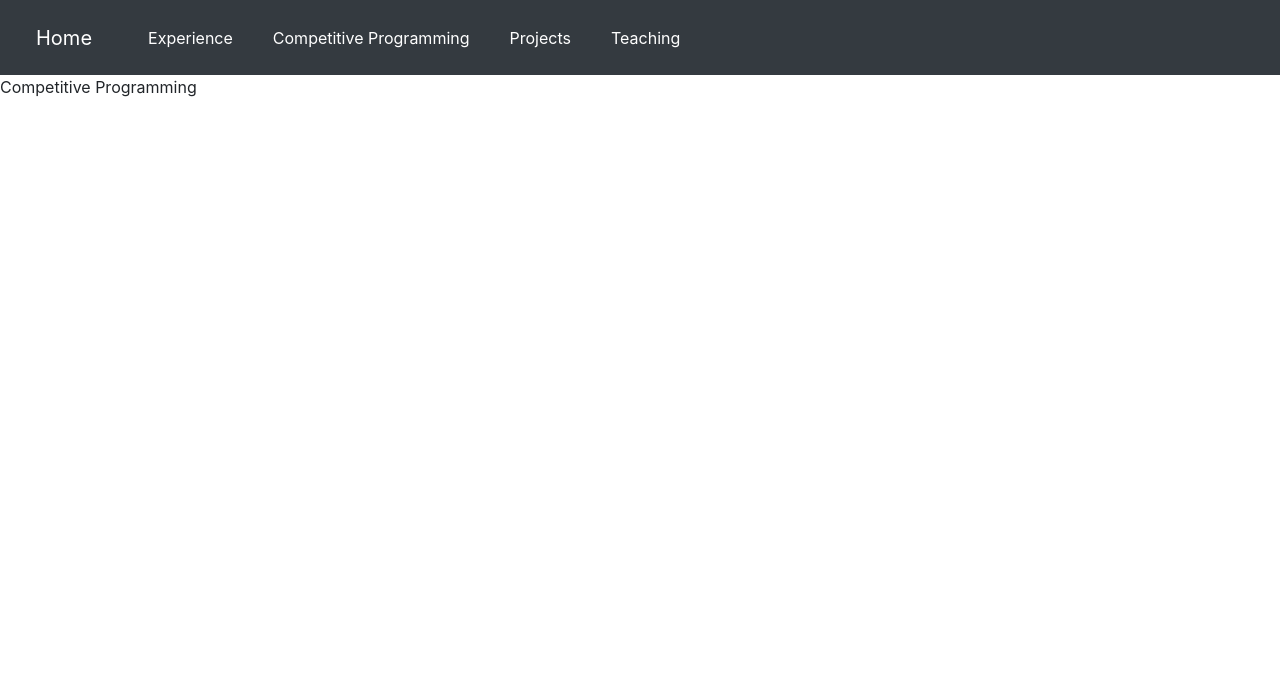
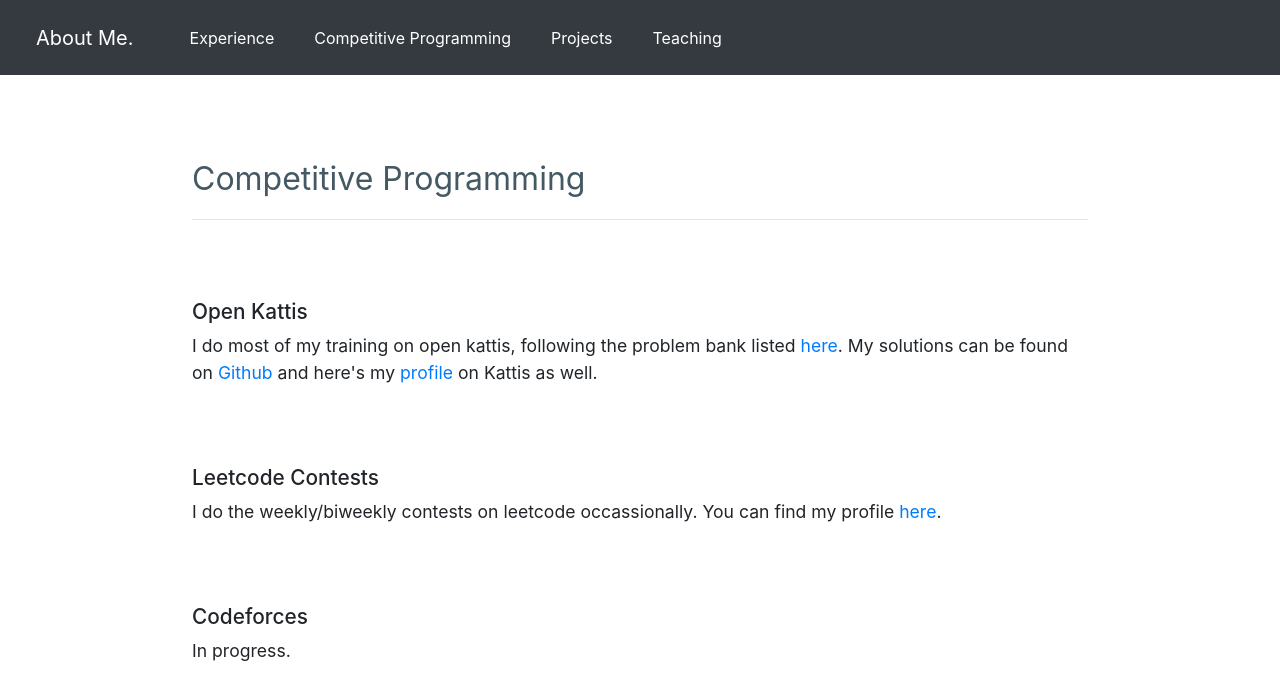
Before and after one commit to shermz-lim/portfolio, a React (Create React App) app: page /cp in a window 1280 px wide. Shown: the top 700 px of the page. Built offline with nearby package versions, Linux system fonts and the light colour scheme.

Commit message:
Add basic content and layout of entire site

```diff
--- /dev/null
+++ b/src/App.css
@@ -0,0 +1,22 @@
+.app-container {
+  width: 70%;
+  margin: 10vh auto;
+  font-size: 1.1rem;
+}
+
+.section {
+  padding-bottom: 4vh;
+}
+
+.section .section-title {
+  color: #445963;
+  font-size: 2rem;
+}
+
+.subsection {
+  margin: 10vh 0;
+}
+
+.subsection .subsection-title {
+  font-size: 1.3rem;
+}
--- a/src/App.js
+++ b/src/App.js
@@ -7,13 +7,15 @@ import Teaching from './components/Teaching';
 import Home from './components/Home';
 
 import 'bootstrap/dist/css/bootstrap.min.css';
+import './App.css';
 
 const App = () => {
   return (
-    <div>
+    <div className="app">
       <Router>
         <div>
           <Navigation />
+          <div className="app-container">
             <Switch>
               <Route path="/experience">
                 <Experience />
@@ -32,6 +34,7 @@ const App = () => {
               </Route>
             </Switch>
           </div>
+        </div>
       </Router>
     </div>
   );
--- a/src/components/CP.js
+++ b/src/components/CP.js
@@ -1,5 +1,52 @@
 const CP = () => {
-  return <div>Competitive Programming</div>;
+  return (
+    <div className="section">
+      <div className="section-title">Competitive Programming</div>
+      <hr />
+      <div>
+        <div className="subsection">
+          <h4 className="subsection-title">Open Kattis</h4>
+          <p>
+            I do most of my training on open kattis, following the problem bank
+            listed{' '}
+            <a
+              href="https://cpbook.net/methodstosolve?oj=kattis&topic=all&quality=all"
+              target="_blank"
+            >
+              here
+            </a>
+            . My solutions can be found on{' '}
+            <a
+              href="https://github.com/shermz-lim/kattis-problems"
+              target="_blank"
+            >
+              Github
+            </a>{' '}
+            and here's my{' '}
+            <a href="https://open.kattis.com/users/shermz-lim" target="_blank">
+              profile
+            </a>{' '}
+            on Kattis as well.
+          </p>
+        </div>
+        <div className="subsection">
+          <h4 className="subsection-title">Leetcode Contests</h4>
+          <p>
+            I do the weekly/biweekly contests on leetcode occassionally. You can
+            find my profile{' '}
+            <a href="https://leetcode.com/shermz-lim/" target="_blank">
+              here
+            </a>
+            .
+          </p>
+        </div>
+        <div className="subsection">
+          <h4 className="subsection-title">Codeforces</h4>
+          <p>In progress.</p>
+        </div>
+      </div>
+    </div>
+  );
 };
 
 export default CP;
--- a/src/components/Experience.js
+++ b/src/components/Experience.js
@@ -1,10 +1,30 @@
-
 const Experience = () => {
-    return (
+  return (
+    <div className="section">
+      <div className="section-title">Experience</div>
+      <hr />
       <div>
-        Experience
+        <div className="subsection">
+          <h4 className="subsection-title">
+            Rakuten, Software Engineer Intern
+          </h4>
+          <p>Performance Advertisement Group.</p>
+        </div>
+        <div className="subsection">
+          <h4 className="subsection-title">
+            Cynopsis Solutions, Software Engineer Intern
+          </h4>
+          <p>Regulatory technology.</p>
+        </div>
+        <div className="subsection">
+          <h4 className="subsection-title">
+            Omni App Solutions, Software Engineer Intern
+          </h4>
+          <p>Performance Advertisement Group.</p>
+        </div>
       </div>
-    )
-}
+    </div>
+  );
+};
 
 export default Experience;
--- a/src/components/Home.js
+++ b/src/components/Home.js
@@ -1,7 +1,26 @@
+import { Link } from 'react-router-dom';
+
 const Home = () => {
   return (
-    <div>
-      <div>Home</div>
+    <div className="section">
+      <div className="section-title">Sherman Lim</div>
+      <hr />
+      <div>
+        <p>
+          Hi, I am a sophomore majoring in Computer Science at the National
+          University of Singapore. I am also under the University Scholars
+          Program.
+        </p>
+        <p>
+          I am aspiring to be a Software Engineer and have done a couple of
+          software engineering internships, including at Rakuten last summer. I
+          enjoy solving programming puzzles, and have recently gotten into
+          competitive programming where I get to do a lot of that. I am also a
+          Teaching Assistant at the National University of Singapore for the
+          Data Structures and Algorithms module.
+        </p>
+        <p>In my free time, I enjoy movies and books.</p>
+      </div>
     </div>
   );
 };
--- a/src/components/Navigation.js
+++ b/src/components/Navigation.js
@@ -8,7 +8,7 @@ const Navigation = () => {
     <div className="navigation">
       <Navbar bg="dark" variant="dark" expand="lg">
         <Navbar.Brand>
-          <Link to="/">Home</Link>
+          <Link to="/">About Me.</Link>
         </Navbar.Brand>
         <Navbar.Toggle aria-controls="basic-navbar-nav" />
         <Navbar.Collapse id="basic-navbar-nav">
--- a/src/components/Project.js
+++ b/src/components/Project.js
@@ -1,10 +1,21 @@
-
 const Project = () => {
-    return (
-        <div>
-            Project
+  return (
+    <div className="section">
+      <div className="section-title">Projects</div>
+      <hr />
+      <div>
+        <div className="subsection">
+          <h4 className="subsection-title">
+            Congestion Control Speciation in QUIC
+          </h4>
+          <p>
+            Doing a research project on QUIC under the Undergraduate Research
+            Opportunity Program.
+          </p>
         </div>
-    )
-}
+      </div>
+    </div>
+  );
+};
 
 export default Project;
--- a/src/components/Teaching.js
+++ b/src/components/Teaching.js
@@ -1,10 +1,18 @@
-
 const Teaching = () => {
-    return (
+  return (
+    <div className="section">
+      <div className="section-title">Teaching</div>
+      <hr />
       <div>
-        Teaching
+        <div className="subsection">
+          <h4 className="subsection-title">
+            CS2040S: Data Structures and Algorithms
+          </h4>
+          <p>Taught/teaching in: AY20/21 Sem 1, AY20/21 Sem 2.</p>
+        </div>
       </div>
-    )
-}
+    </div>
+  );
+};
 
 export default Teaching;
```
Also changed, not shown: 1 other file (tests, documents, lock files or other folders). Lines whose indentation alone changed are shown as unchanged.
